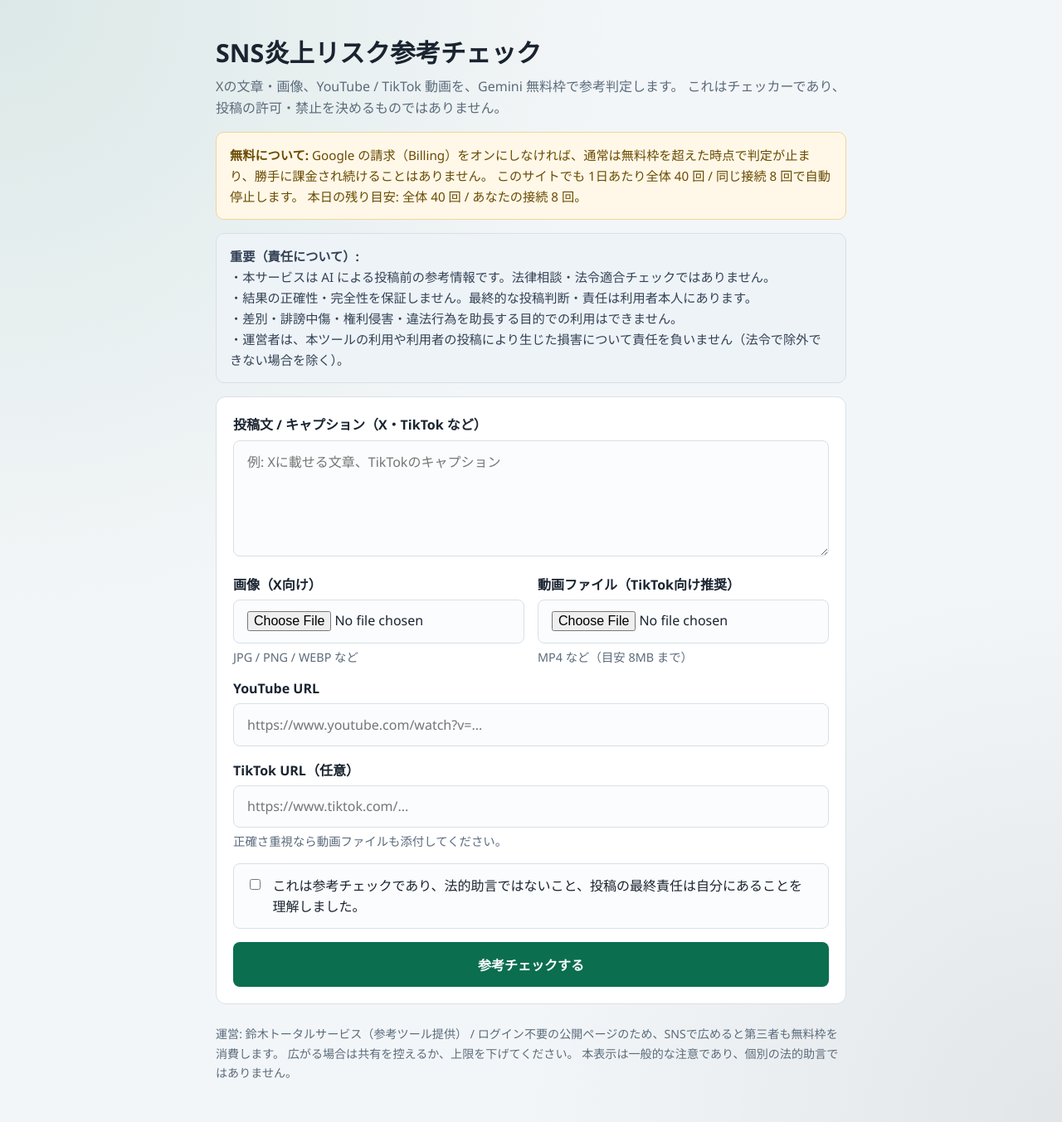
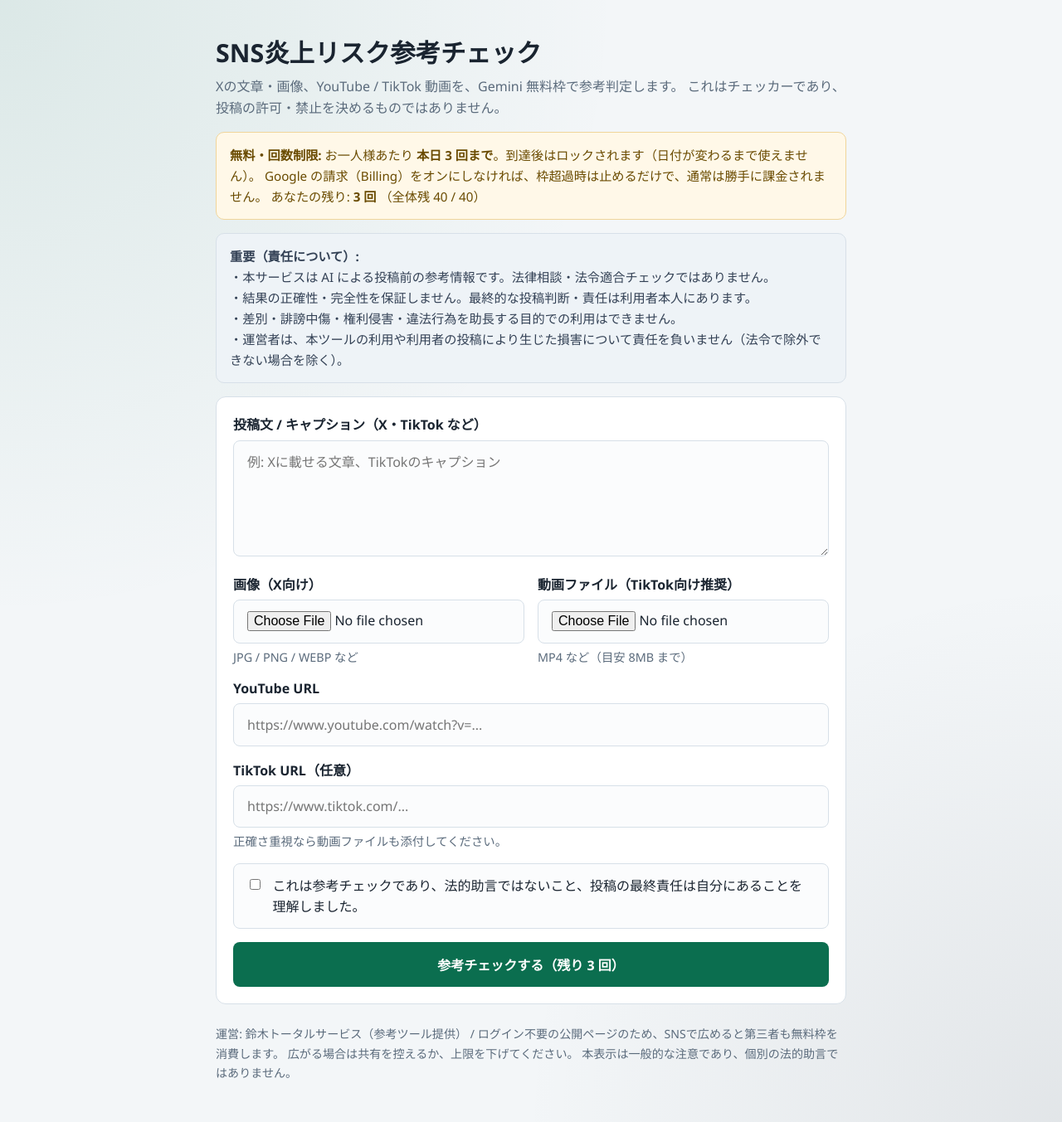
Before and after one commit to keikamotushige-hub/sns-risk-checker, a Flask app: page / in a window 1280 px wide. Shown: the whole page at 83% size. Run offline with Flask 3, Linux system fonts and the light colour scheme.

Commit message:
Limit free checks to 3 per person per day then lock
Co-authored-by: Cursor <cursoragent@cursor.com>

```diff
--- a/app.py
+++ b/app.py
@@ -4,7 +4,7 @@ import threading
 from datetime import datetime, timezone
 from pathlib import Path
 
-from flask import Flask, render_template, request
+from flask import Flask, make_response, render_template, request
 from google import genai
 from google.genai import types
 from supabase import create_client
@@ -23,9 +23,10 @@ MODEL_CANDIDATES = (
     "gemini-2.0-flash",
 )
 
-# 公開サイトの無料枠保護（超過時はアプリ側で判定を止める）
+# 公開サイトの無料枠保護（1人3回まで。超過でロック）
 DAILY_GLOBAL_LIMIT = int(os.environ.get("DAILY_GLOBAL_LIMIT", "40"))
-DAILY_IP_LIMIT = int(os.environ.get("DAILY_IP_LIMIT", "8"))
+PER_PERSON_LIMIT = int(os.environ.get("PER_PERSON_LIMIT", "3"))
+USAGE_COOKIE = "sns_risk_uses"
 
 _usage_lock = threading.Lock()
 _usage_day = ""
@@ -65,48 +66,87 @@ def _today_utc() -> str:
     return datetime.now(timezone.utc).strftime("%Y-%m-%d")
 
 
-def check_and_consume_quota(ip: str) -> str | None:
-    """上限超過ならエラー文言、OKなら None。成功呼び出し直前に消費する。"""
+def _read_cookie_uses() -> tuple[str, int]:
+    """cookie: 'YYYY-MM-DD:count'。日付が違えばリセット。"""
+    raw = (request.cookies.get(USAGE_COOKIE) or "").strip()
+    today = _today_utc()
+    if not raw or ":" not in raw:
+        return today, 0
+    day, count_str = raw.split(":", 1)
+    if day != today:
+        return today, 0
+    try:
+        return today, max(0, int(count_str))
+    except ValueError:
+        return today, 0
+
+
+def _person_used(ip: str) -> int:
+    """IP と Cookie の多い方を本人利用回数とみなす。"""
+    _, cookie_uses = _read_cookie_uses()
+    with _usage_lock:
+        today = _today_utc()
+        global _usage_day, _usage_by_ip
+        if _usage_day != today:
+            return cookie_uses
+        return max(cookie_uses, _usage_by_ip.get(ip or "unknown", 0))
+
+
+def check_quota_locked(ip: str) -> str | None:
+    """ロック中ならエラー文言。まだ使えるなら None。"""
     global _usage_day, _usage_global, _usage_by_ip
     ip = ip or "unknown"
+    used = _person_used(ip)
+    if used >= PER_PERSON_LIMIT:
+        return (
+            f"お一人様あたり本日 {PER_PERSON_LIMIT} 回までの無料チェックです。"
+            "上限に達したためロックしました。明日（日付が変わったら）再度お試しください。"
+        )
+
     with _usage_lock:
         today = _today_utc()
         if _usage_day != today:
             _usage_day = today
             _usage_global = 0
             _usage_by_ip = {}
-
         if _usage_global >= DAILY_GLOBAL_LIMIT:
             return (
                 f"本日の無料判定上限（全体 {DAILY_GLOBAL_LIMIT} 回）に達したため停止しました。"
-                "明日（UTC日付切替後）に再開します。"
-            )
-        if _usage_by_ip.get(ip, 0) >= DAILY_IP_LIMIT:
-            return (
-                f"同じ接続からの本日上限（{DAILY_IP_LIMIT} 回）に達したため停止しました。"
                 "明日になってから再度お試しください。"
             )
+    return None
 
+
+def consume_quota(ip: str) -> int:
+    """1回消費し、消費後の本人回数を返す。"""
+    global _usage_day, _usage_global, _usage_by_ip
+    ip = ip or "unknown"
+    today, cookie_uses = _read_cookie_uses()
+    with _usage_lock:
+        if _usage_day != today:
+            _usage_day = today
+            _usage_global = 0
+            _usage_by_ip = {}
         _usage_global += 1
-        _usage_by_ip[ip] = _usage_by_ip.get(ip, 0) + 1
-        return None
+        ip_uses = _usage_by_ip.get(ip, 0) + 1
+        _usage_by_ip[ip] = ip_uses
+        return max(cookie_uses + 1, ip_uses)
 
 
 def remaining_quota(ip: str) -> dict:
-    global _usage_day, _usage_global, _usage_by_ip
-    ip = ip or "unknown"
+    used = _person_used(ip)
     with _usage_lock:
         today = _today_utc()
-        if _usage_day != today:
-            return {
-                "day": today,
-                "global_remaining": DAILY_GLOBAL_LIMIT,
-                "ip_remaining": DAILY_IP_LIMIT,
-            }
+        global_remaining = DAILY_GLOBAL_LIMIT
+        if _usage_day == today:
+            global_remaining = max(0, DAILY_GLOBAL_LIMIT - _usage_global)
         return {
             "day": today,
-            "global_remaining": max(0, DAILY_GLOBAL_LIMIT - _usage_global),
-            "ip_remaining": max(0, DAILY_IP_LIMIT - _usage_by_ip.get(ip, 0)),
+            "global_remaining": global_remaining,
+            "person_remaining": max(0, PER_PERSON_LIMIT - used),
+            "person_used": used,
+            "person_limit": PER_PERSON_LIMIT,
+            "locked": used >= PER_PERSON_LIMIT,
         }
 
 
@@ -286,6 +326,7 @@ def index():
     youtube_url = ""
     tiktok_url = ""
     agreed = False
+    new_cookie_count = None
     ip = request.headers.get("X-Forwarded-For", request.remote_addr or "unknown").split(",")[0].strip()
     quota = remaining_quota(ip)
 
@@ -305,7 +346,7 @@ def index():
         elif not any([caption, youtube_url, tiktok_url, has_image, has_video]):
             error = "文章・画像・YouTube・TikTok・動画のいずれかを入力してください。"
         else:
-            limit_error = check_and_consume_quota(ip)
+            limit_error = check_quota_locked(ip)
             if limit_error:
                 error = limit_error
             else:
@@ -317,6 +358,7 @@ def index():
                         image_file=image_file,
                         video_file=video_file,
                     )
+                    new_cookie_count = consume_quota(ip)
                     summary = " / ".join(
                         x
                         for x in [
@@ -342,7 +384,7 @@ def index():
                         error = f"AI判定に失敗しました。（{type(exc).__name__}: {exc}）"
             quota = remaining_quota(ip)
 
-    return render_template(
+    html = render_template(
         "index.html",
         result=result,
         error=error,
@@ -352,8 +394,19 @@ def index():
         agreed=agreed,
         quota=quota,
         daily_global_limit=DAILY_GLOBAL_LIMIT,
-        daily_ip_limit=DAILY_IP_LIMIT,
+        per_person_limit=PER_PERSON_LIMIT,
     )
+    response = make_response(html)
+    if new_cookie_count is not None:
+        response.set_cookie(
+            USAGE_COOKIE,
+            f"{_today_utc()}:{new_cookie_count}",
+            max_age=60 * 60 * 36,
+            httponly=True,
+            samesite="Lax",
+            secure=True,
+        )
+    return response
 
 
 if __name__ == "__main__":
--- a/templates/index.html
+++ b/templates/index.html
@@ -183,10 +183,12 @@
     </p>
 
     <div class="notice">
-      <strong>無料について:</strong>
-      Google の請求（Billing）をオンにしなければ、通常は無料枠を超えた時点で判定が止まり、勝手に課金され続けることはありません。
-      このサイトでも 1日あたり全体 {{ daily_global_limit }} 回 / 同じ接続 {{ daily_ip_limit }} 回で自動停止します。
-      本日の残り目安: 全体 {{ quota.global_remaining }} 回 / あなたの接続 {{ quota.ip_remaining }} 回。
+      <strong>無料・回数制限:</strong>
+      お一人様あたり <strong>本日 {{ per_person_limit }} 回まで</strong>。到達後はロックされます（日付が変わるまで使えません）。
+      Google の請求（Billing）をオンにしなければ、枠超過時は止めるだけで、通常は勝手に課金されません。
+      あなたの残り: <strong>{{ quota.person_remaining }} 回</strong>
+      （全体残 {{ quota.global_remaining }} / {{ daily_global_limit }}）
+      {% if quota.locked %}／ <strong>現在ロック中</strong>{% endif %}
     </div>
 
     <div class="disclaimer">
@@ -250,7 +252,9 @@
         </span>
       </label>
 
-      <button type="submit">参考チェックする</button>
+      <button type="submit" {% if quota.locked %}disabled{% endif %}>
+        {% if quota.locked %}ロック中（本日の3回を使い切りました）{% else %}参考チェックする（残り {{ quota.person_remaining }} 回）{% endif %}
+      </button>
     </form>
 
     {% if error %}
```
